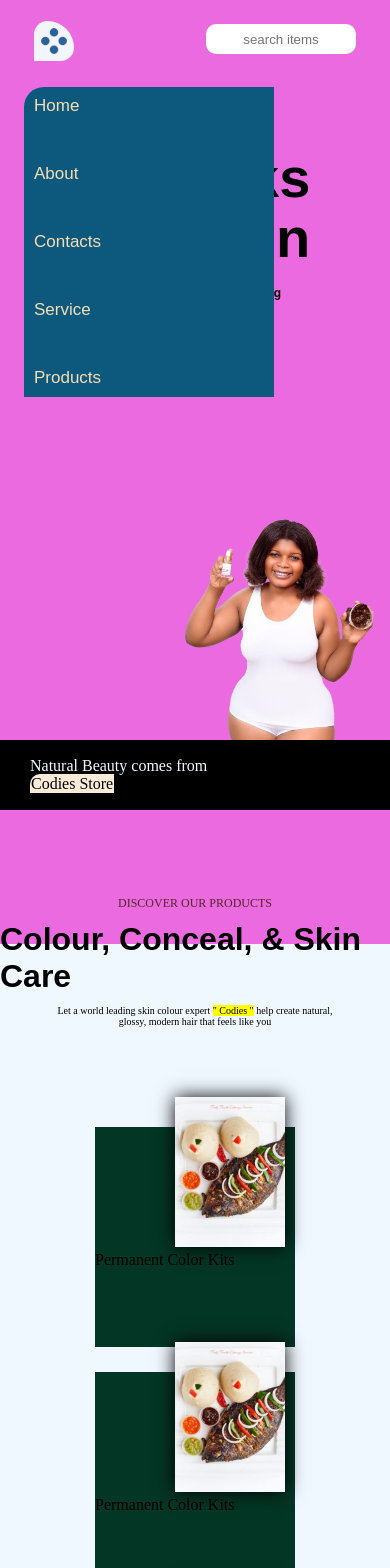
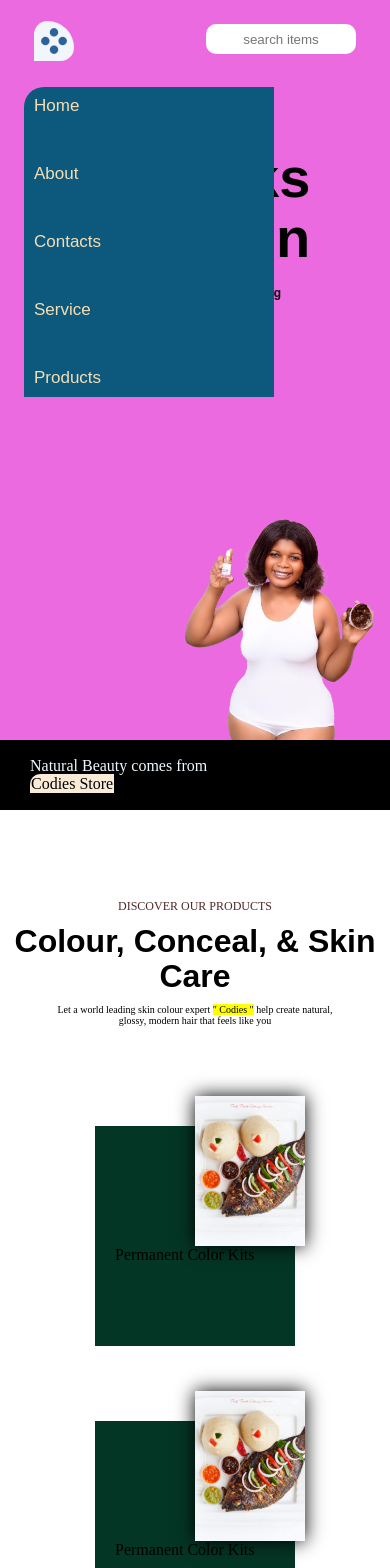
Before and after one commit to Saniflex-1/ReactJs, a React (Create React App) app: page / in a window 390 px wide. Shown: the top 1568 px of the page. Built offline with nearby package versions, Linux system fonts and the light colour scheme.

Commit message:
Update responseness.css

```diff
--- a/src/responseness.css
+++ b/src/responseness.css
@@ -97,6 +97,31 @@
   }
 
   .home-ceal {
-    margin-top: 200px;
+    position: absolute;
+    margin-top: 55px;
+    z-index: -2;
+    background-color: white;
+    height: fit-content;
+  }
+
+  .home-ceal h5 {
+    margin-top: 100px;
+  }
+
+  .home-ceal h2 {
+    text-align: center;
+    line-height: 35px;
+  }
+
+  .pro {
+    margin-bottom: 50px;
+    background-color: rgb(4, 54, 37);
+    width: 200px;
+    height: 220px;
+    position: relative;
+    display: flex;
+    flex-direction: column;
+
+    padding-left: 20px;
   }
 }
```
